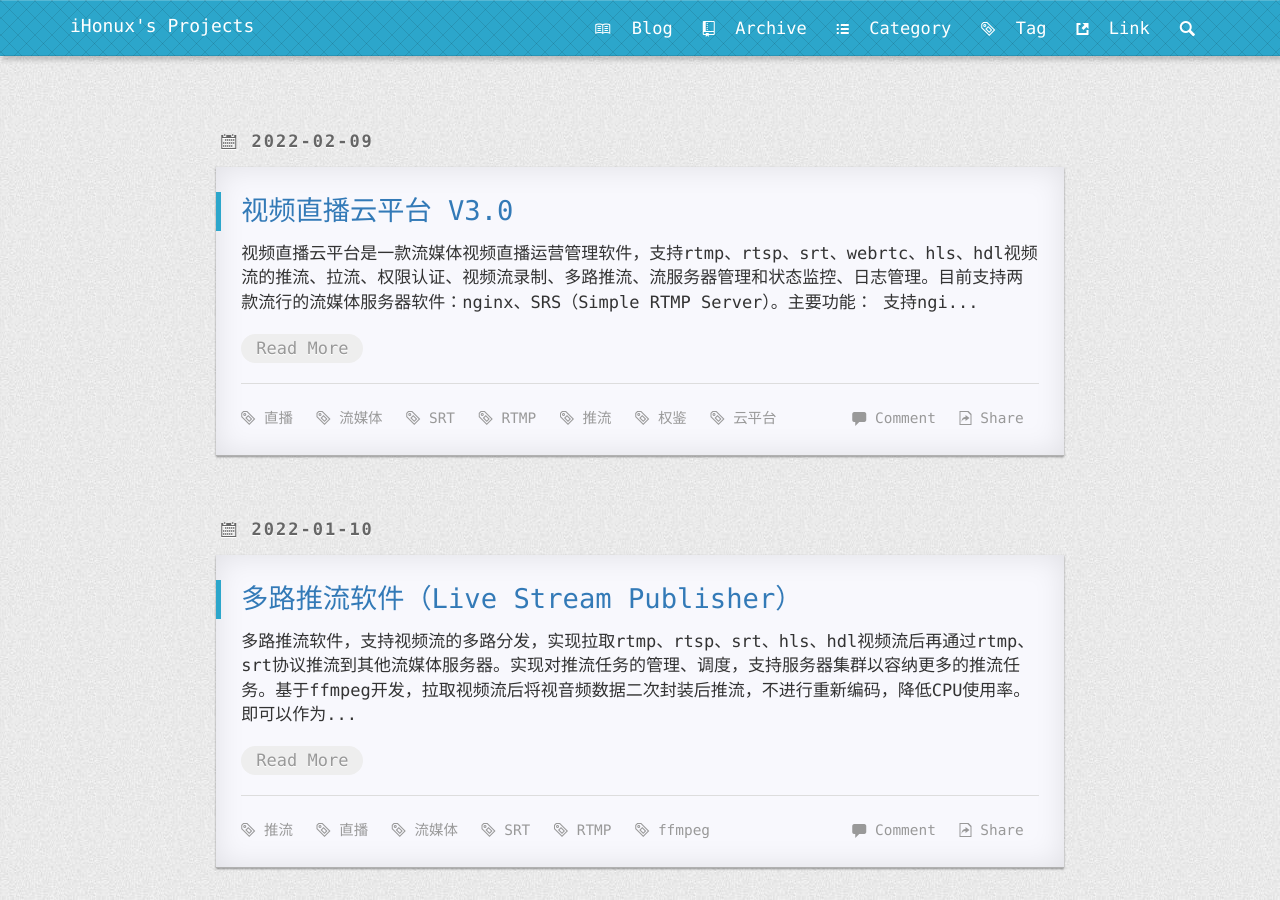
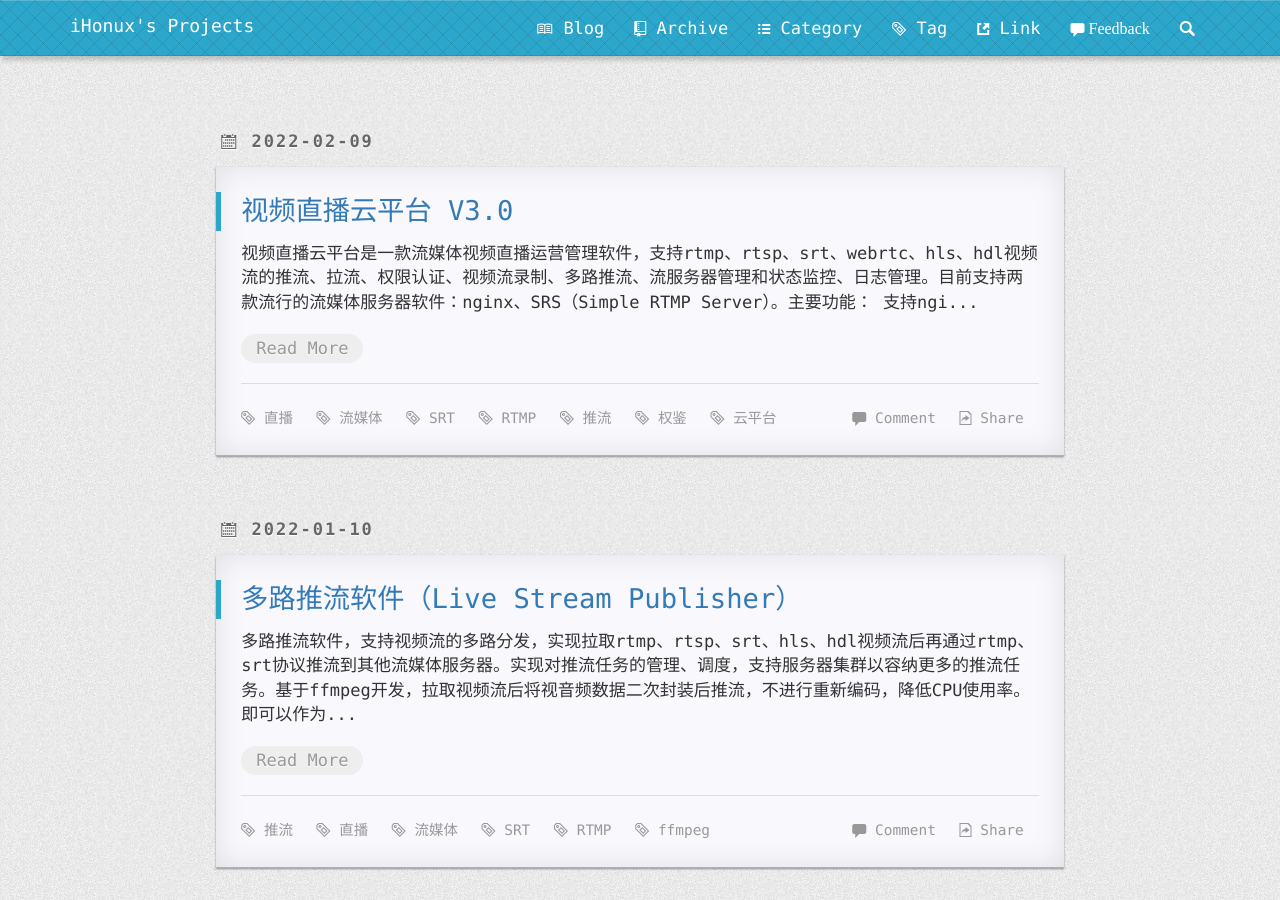
Before and after one commit to fxrj/fxrj.github.io, a Jekyll site: the page built from index.html, in a window 1280 px wide and 900 px high. Built offline with Jekyll 4.4.1, drawn with Linux system fonts in a browser that asks for light colours; nearby versions of some CDN libraries; the list of posts is cut into pages by our own code; comment, search, counter and statistics services are not loaded.

Commit message:
Update header.html

```diff
--- a/_includes/header.html
+++ b/_includes/header.html
@@ -15,16 +15,17 @@
                         {% if page.url == "/index.html" %}
                         <li class="active">{% else %}
                         <li>{% endif %}
-                        <a href="{{ site.baseurl | prepend: site.url }}/" class="word-keep"><span class="octicon octicon-book"></span></span>&nbsp;&nbsp;Blog</a>
+                        <a href="{{ site.baseurl | prepend: site.url }}/" class="word-keep"><span class="octicon octicon-book"></span></span>&nbsp;Blog</a>
                         </li>
                         {% for p in site.pages %}{% if p.isNavItem %}
                         {% if p.url == page.url %}
                         <li class="active">{% else %}
                         <li>{% endif %}
-                            <a href="{{ p.url | prepend: site.baseurl | prepend: site.url }}" class="word-keep"><span class="octicon {{ p.icon }}"></span>&nbsp;&nbsp;{{ p.title }}</a>
+                            <a href="{{ p.url | prepend: site.baseurl | prepend: site.url }}" class="word-keep"><span class="octicon {{ p.icon }}"></span>&nbsp;{{ p.title }}</a>
                         </li>
                         {% endif %}
                         {% endfor %}
+                        <li><a href="https://www.tapechat.net/uu/GJ14DI/CQS1PYR9" target="_blank"><span class="octicon octicon-comment">&nbsp;Feedback</span></a></li>
                         <li><a href="#stq=" class="search-button"><span class="octicon octicon-search"></span></a></li>
                     </ul>
                 </div>
```
